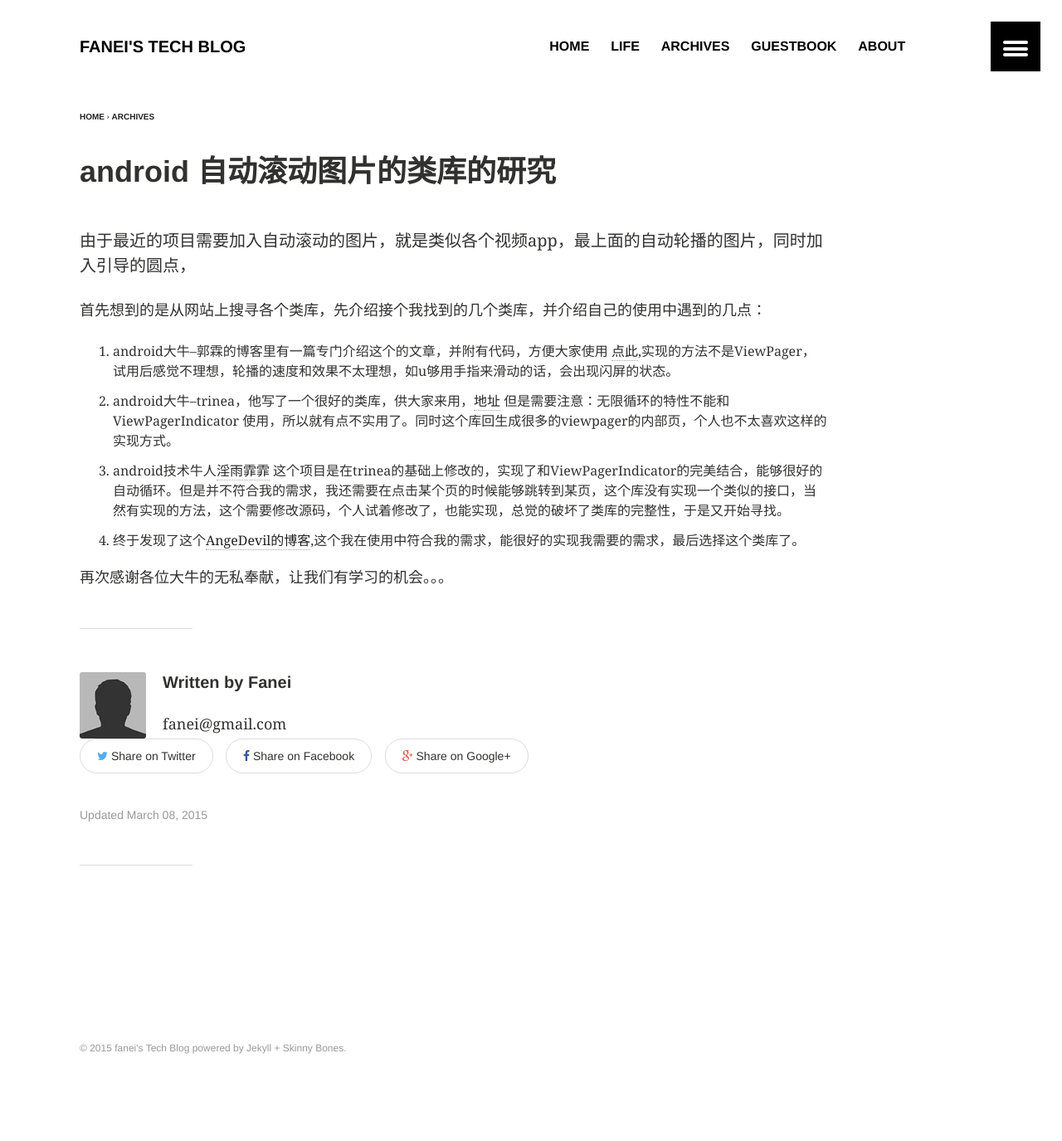
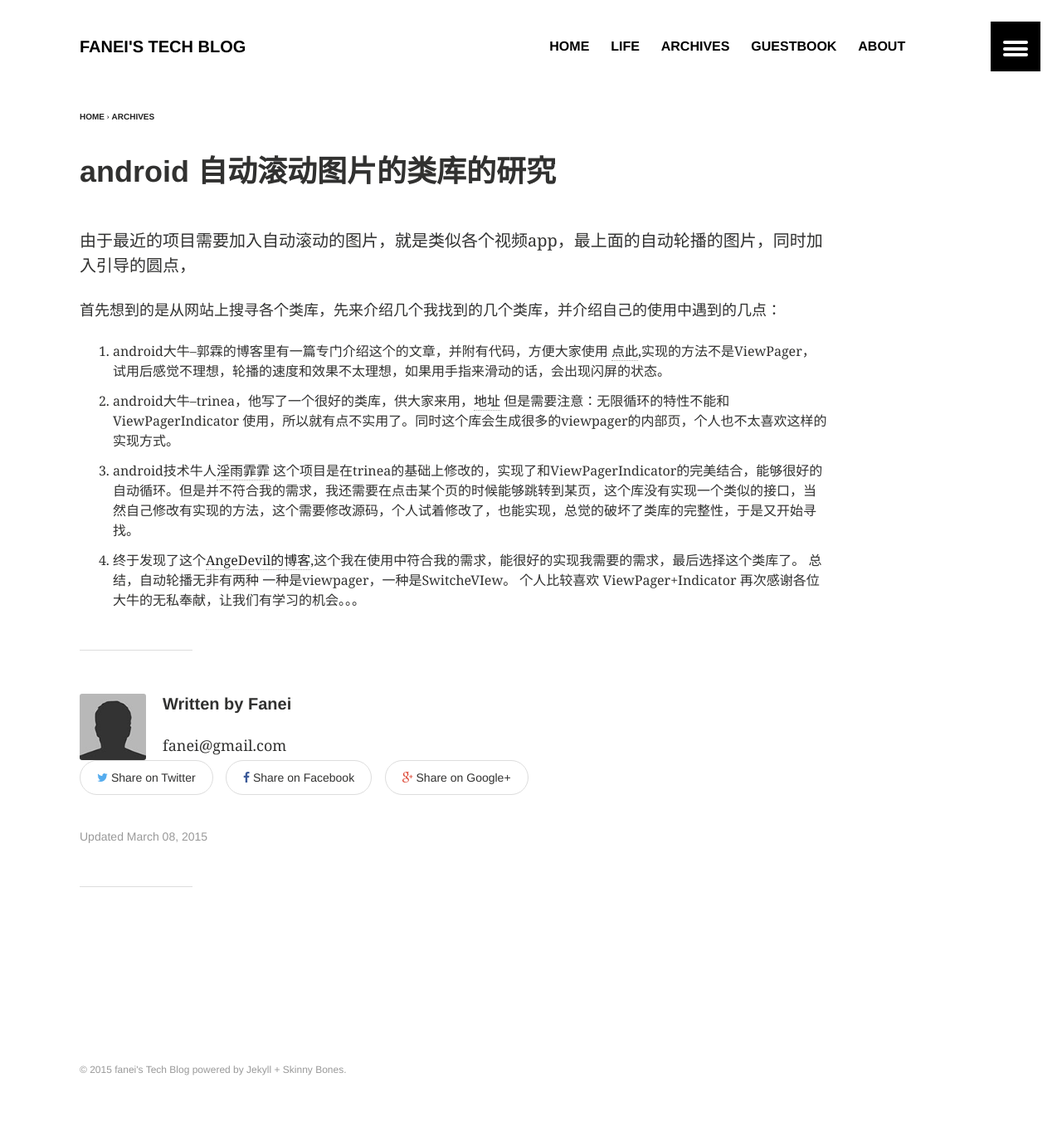
Before and after one commit to fanei/fanei.github.io, a Jekyll site: the page built from _posts/archives/2015-03-08-android自动滚动图片的类库研究.md, in a window 1280 px wide. Shown: the whole page at 83% size. Built offline with Jekyll 4.4.1, drawn with Linux system fonts in a browser that asks for light colours; comment, search, counter and statistics services are not loaded; before the commit the page ends 1349 px from its top, so only the background shows below that.

Commit message:
and post

```diff
--- a/_posts/archives/2015-03-08-android自动滚动图片的类库研究.md
+++ b/_posts/archives/2015-03-08-android自动滚动图片的类库研究.md
@@ -7,12 +7,13 @@ image:
 
 由于最近的项目需要加入自动滚动的图片，就是类似各个视频app，最上面的自动轮播的图片，同时加入引导的圆点，
 
-首先想到的是从网站上搜寻各个类库，先介绍接个我找到的几个类库，并介绍自己的使用中遇到的几点：
+首先想到的是从网站上搜寻各个类库，先来介绍几个我找到的几个类库，并介绍自己的使用中遇到的几点：
 
-1. android大牛--郭霖的博客里有一篇专门介绍这个的文章，并附有代码，方便大家使用 [点此](http://blog.csdn.net/guolin_blog/article/details/8796877),实现的方法不是ViewPager，试用后感觉不理想，轮播的速度和效果不太理想，如u够用手指来滑动的话，会出现闪屏的状态。
+1. android大牛--郭霖的博客里有一篇专门介绍这个的文章，并附有代码，方便大家使用 [点此](http://blog.csdn.net/guolin_blog/article/details/8796877),实现的方法不是ViewPager，试用后感觉不理想，轮播的速度和效果不太理想，如果用手指来滑动的话，会出现闪屏的状态。
 2. android大牛--trinea，他写了一个很好的类库，供大家来用，[地址](http://www.trinea.cn/android/auto-scroll-view-pager/)
-但是需要注意：无限循环的特性不能和 ViewPagerIndicator 使用，所以就有点不实用了。同时这个库回生成很多的viewpager的内部页，个人也不太喜欢这样的实现方式。
-3. android技术牛人[淫雨霏霏](http://blog.csdn.net/za5419479/article/details/40979857) 这个项目是在trinea的基础上修改的，实现了和ViewPagerIndicator的完美结合，能够很好的自动循环。但是并不符合我的需求，我还需要在点击某个页的时候能够跳转到某页，这个库没有实现一个类似的接口，当然有实现的方法，这个需要修改源码，个人试着修改了，也能实现，总觉的破坏了类库的完整性，于是又开始寻找。
+但是需要注意：无限循环的特性不能和 ViewPagerIndicator 使用，所以就有点不实用了。同时这个库会生成很多的viewpager的内部页，个人也不太喜欢这样的实现方式。
+3. android技术牛人[淫雨霏霏](http://blog.csdn.net/za5419479/article/details/40979857) 这个项目是在trinea的基础上修改的，实现了和ViewPagerIndicator的完美结合，能够很好的自动循环。但是并不符合我的需求，我还需要在点击某个页的时候能够跳转到某页，这个库没有实现一个类似的接口，当然自己修改有实现的方法，这个需要修改源码，个人试着修改了，也能实现，总觉的破坏了类库的完整性，于是又开始寻找。
 4. 终于发现了这个[AngeDevil的博客](http://angeldevil.me/2014/10/13/AutoScrollViewPager/),这个我在使用中符合我的需求，能很好的实现我需要的需求，最后选择这个类库了。
-
+总结，自动轮播无非有两种 一种是viewpager，一种是SwitcheVIew。
+个人比较喜欢 ViewPager+Indicator
 再次感谢各位大牛的无私奉献，让我们有学习的机会。。。
```
